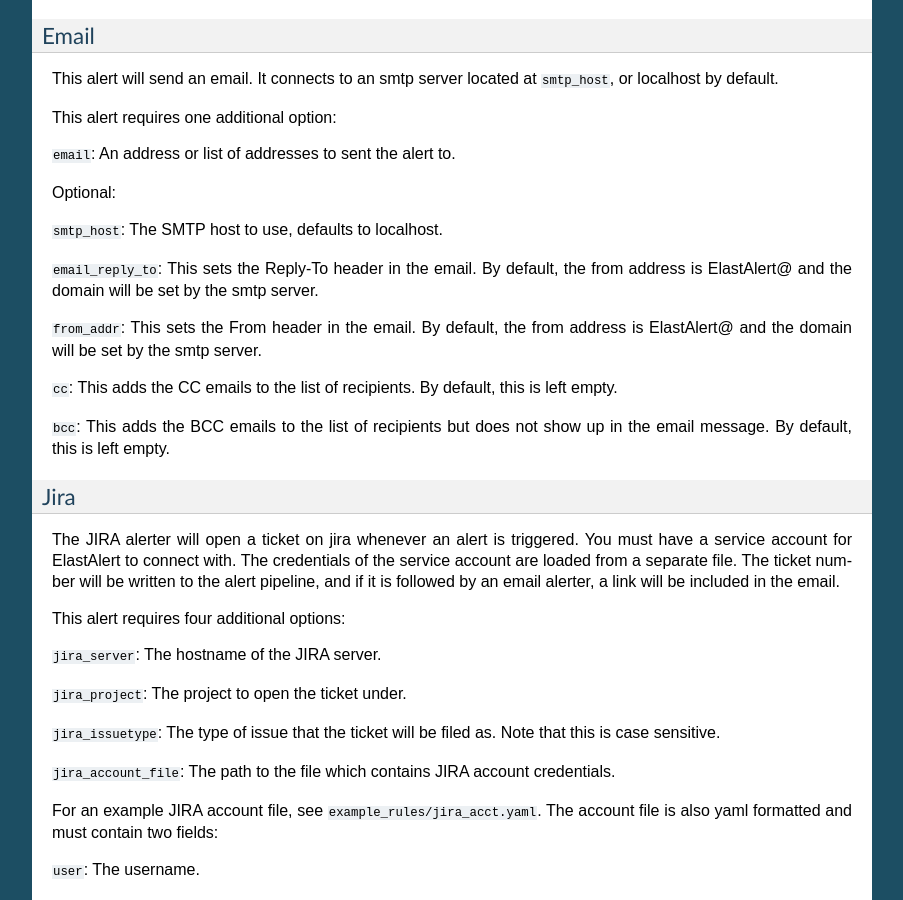
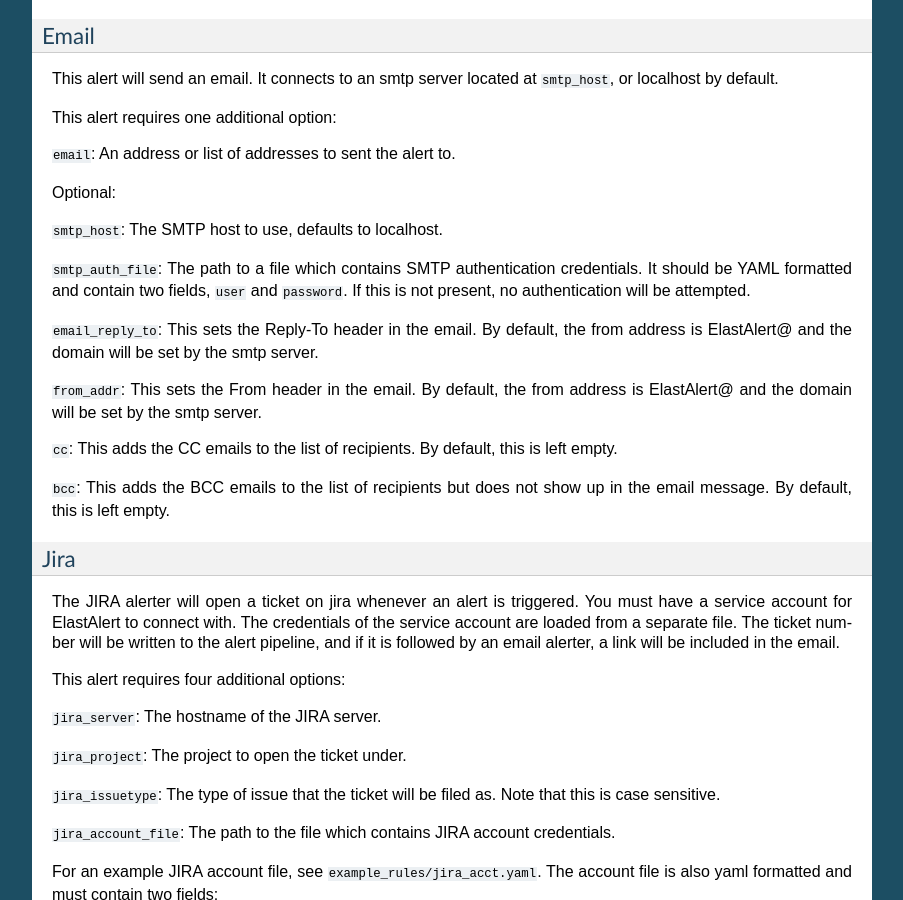
Before and after one commit to Yelp/elastalert, a Sphinx documentation site: the page built from docs/source/ruletypes.rst, in a window 1280 px wide and 900 px high, scrolled down 11898 px. Shown: the whole window, without its empty margins (198-1101 px from the left). Built offline with Sphinx 7.4.7, drawn with Linux system fonts in a browser that asks for light colours.

Commit message:
Added documentation for SMTP auth

```diff
--- a/docs/source/ruletypes.rst
+++ b/docs/source/ruletypes.rst
@@ -642,6 +642,9 @@
 
 ``smtp_host``: The SMTP host to use, defaults to localhost.
 
+``smtp_auth_file``: The path to a file which contains SMTP authentication credentials. It should be YAML formatted and contain
+two fields, ``user`` and ``password``. If this is not present, no authentication will be attempted.
+
 ``email_reply_to``: This sets the Reply-To header in the email. By default, the from address is ElastAlert@ and the domain will be set
 by the smtp server.
 
```
